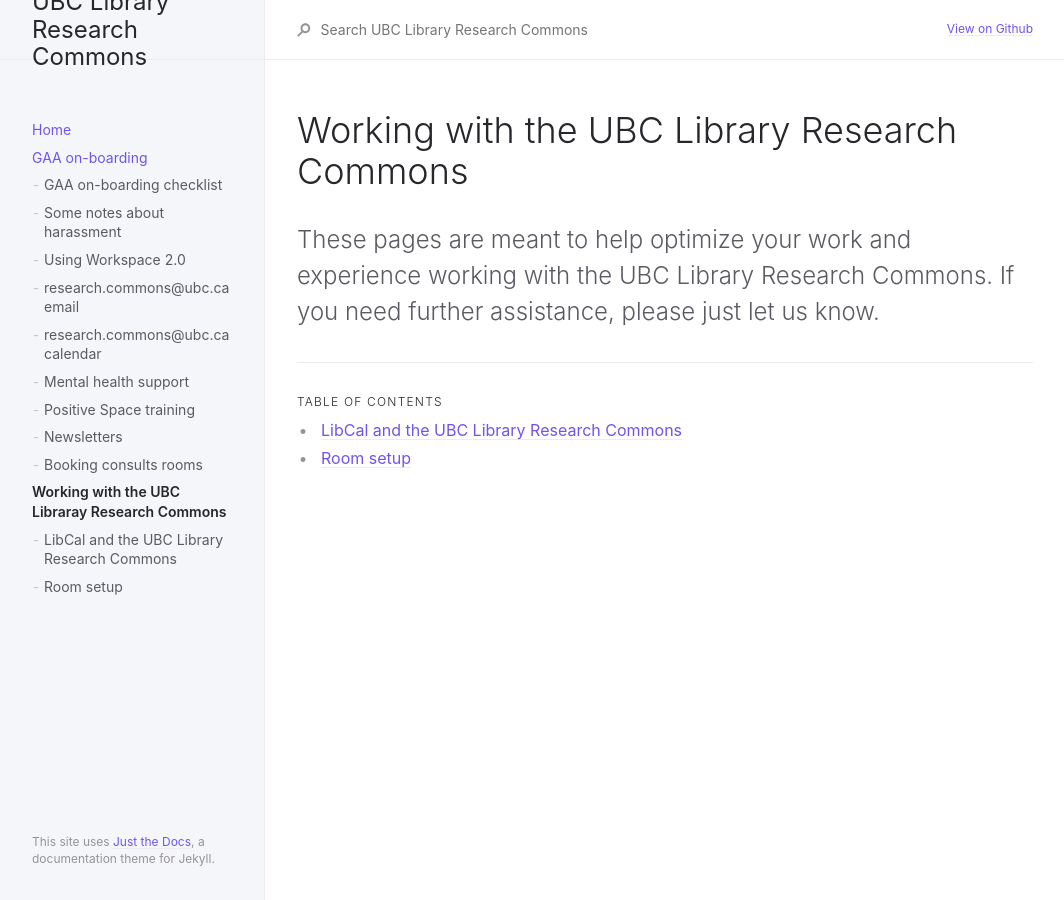
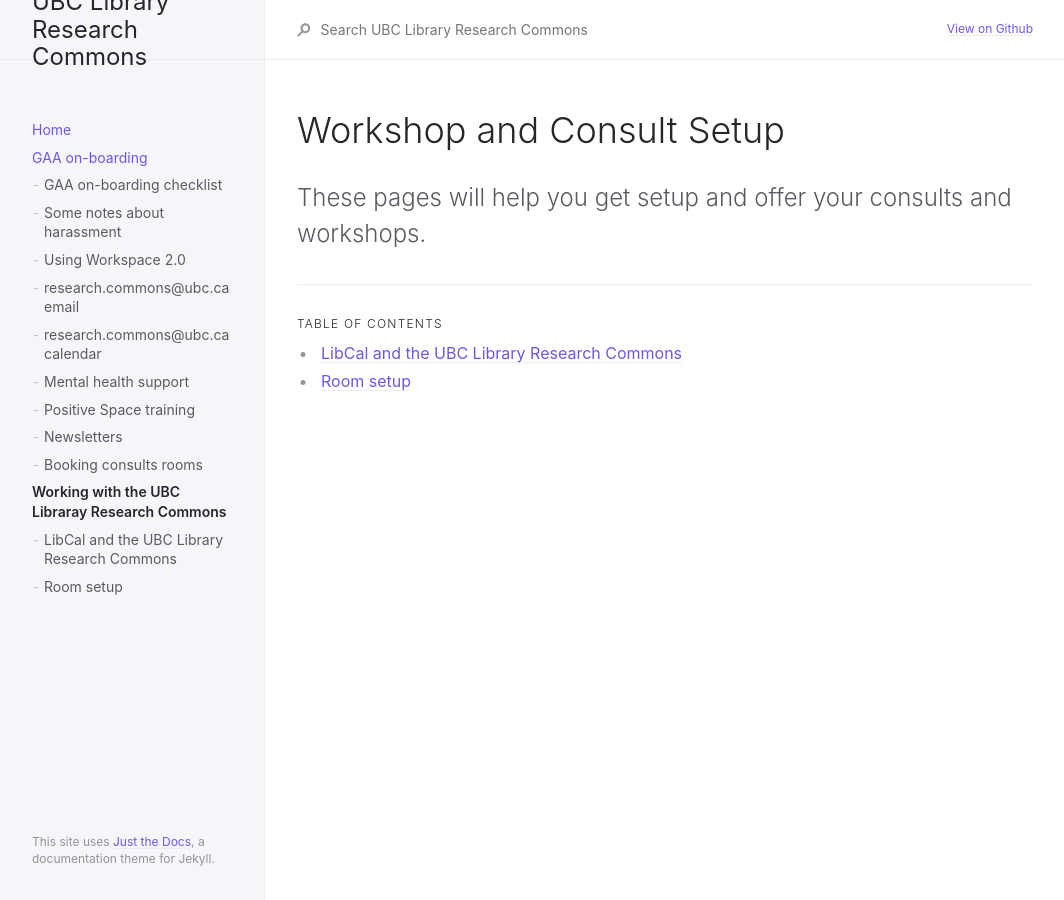
Before and after one commit to sarahblay/rc-docs, a Jekyll site: the page built from docs/usingthercspaces/usingthercspaces.md, in a window 1280 px wide. Shown: the whole page, without its empty margins (107-1171 px from the left). Built offline with Jekyll 4.4.1, drawn with Linux system fonts in a browser that asks for light colours.

Commit message:
Update usingthercspaces.md

```diff
--- a/docs/usingthercspaces/usingthercspaces.md
+++ b/docs/usingthercspaces/usingthercspaces.md
@@ -6,8 +6,8 @@ has_children: true
 permalink: docs/usingthespaces
 ---
 
-# Working with the UBC Library Research Commons
+# Workshop and Consult Setup
 {: .no_toc }
 
-These pages are meant to help optimize your work and experience working with the UBC Library Research Commons. If you need further assistance, please just let us know.
+These pages will help you get setup and offer your consults and workshops.
 {: .fs-6 .fw-300 }
```
